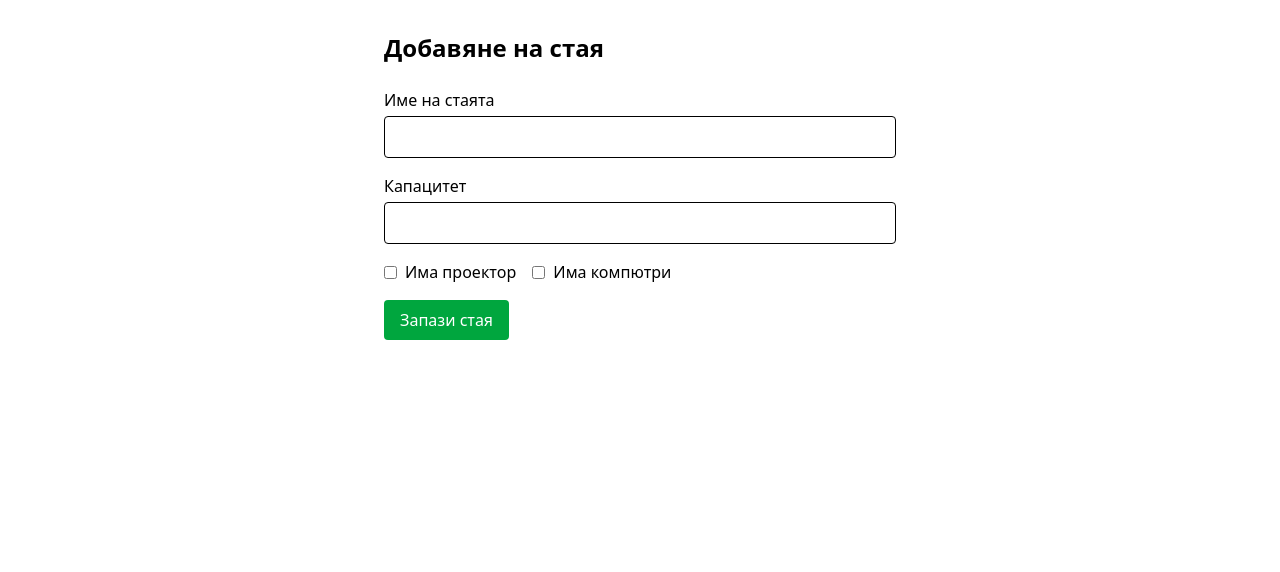
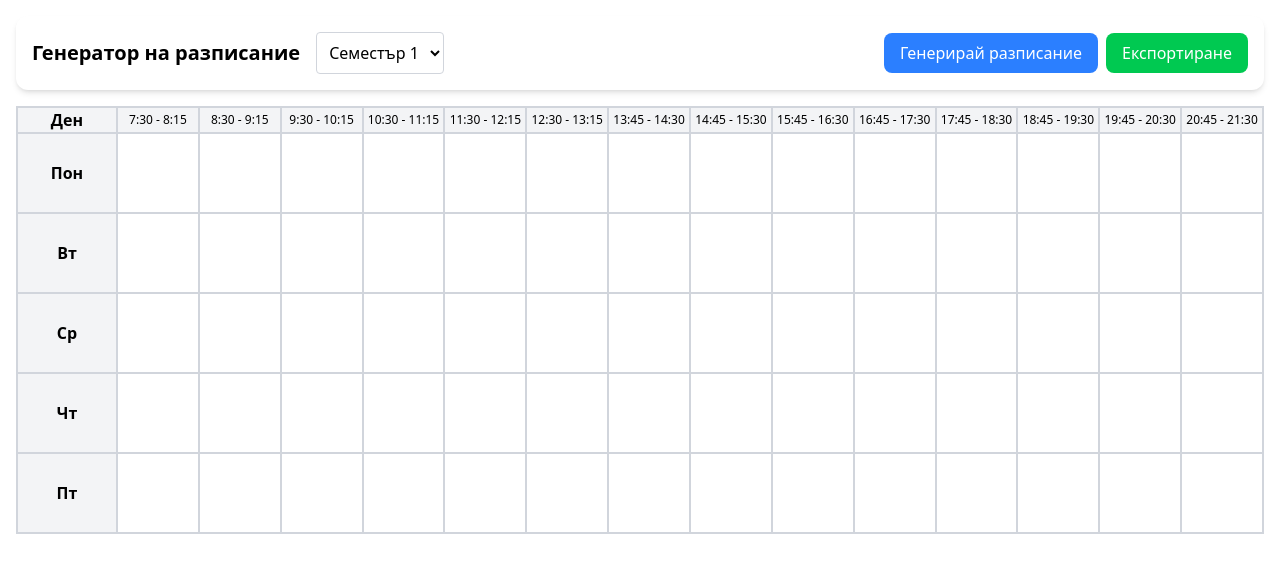
Before and after one commit to pen4aka/ScheduleGenerator, a React (Vite) app in the folder schedule-frontend/: page /dashboard in a window 1280 px wide. Shown: the top 572 px of the page. Built offline with nearby package versions, Linux system fonts and the light colour scheme.

Commit message:
Added Dashboard logic and updates in the ToolBar

```diff
--- a/schedule-frontend/src/App.jsx
+++ b/schedule-frontend/src/App.jsx
@@ -10,7 +10,6 @@ function App() {
         <Route path="/" element={<Login />} />
         <Route path="/admin" element={<AdminPanel />} />
         <Route path="/dashboard" element={<Dashboard />} />
-        {/* <Route path="/schedule" element={<SchedulePage />} /> */}
       </Routes>
     </Router>
   );
--- a/schedule-frontend/src/components/ScheduleGrid.jsx
+++ b/schedule-frontend/src/components/ScheduleGrid.jsx
@@ -59,8 +59,11 @@ function mergeLessons(data) {
   return result;
 }
 
-export default function ScheduleGrid() {
-  const mergedData = mergeLessons(scheduleData);
+export default function ScheduleGrid({ semester }) {
+  const filteredData = scheduleData.filter(
+    (item) => parseInt(item.semester) === semester
+  );
+  const mergedData = mergeLessons(filteredData);
 
   return (
     <div className="grid grid-cols-[100px_repeat(14,1fr)] border border-gray-300">
--- a/schedule-frontend/src/components/Toolbar.jsx
+++ b/schedule-frontend/src/components/Toolbar.jsx
@@ -3,30 +3,25 @@ import React from "react";
 export default function Toolbar({
   onGenerate,
   onExport,
-  selectedSemester,
-  onSemesterChange,
+  semester,
+  setSemester,
 }) {
   return (
-    <div className="flex flex-wrap justify-between items-center mb-4 bg-white shadow-md p-4 rounded-xl gap-4">
-      <div className="flex flex-col sm:flex-row sm:items-center sm:gap-4">
+    <div className="flex flex-col sm:flex-row justify-between items-center mb-4 bg-white shadow-md p-4 rounded-xl space-y-4 sm:space-y-0">
+      <div className="flex flex-col sm:flex-row items-center gap-4">
         <h1 className="text-xl font-bold">Генератор на разписание</h1>
-
-        <div className="mt-2 sm:mt-0">
-          <label className="block text-sm font-medium mb-1">Семестър:</label>
         <select
-            value={selectedSemester}
-            onChange={(e) => onSemesterChange(Number(e.target.value))}
-            className="border rounded px-3 py-1"
+          value={semester}
+          onChange={(e) => setSemester(parseInt(e.target.value))}
+          className="border border-gray-300 rounded p-2"
         >
-            {Array.from({ length: 8 }, (_, i) => (
-              <option key={i + 1} value={i + 1}>
+          {[...Array(8)].map((_, i) => (
+            <option key={i} value={i + 1}>
               Семестър {i + 1}
             </option>
           ))}
         </select>
       </div>
-      </div>
-
       <div className="space-x-2">
         <button
           onClick={onGenerate}
--- a/schedule-frontend/src/pages/Dashboard.jsx
+++ b/schedule-frontend/src/pages/Dashboard.jsx
@@ -1,83 +1,34 @@
 import { useState } from "react";
+import Toolbar from "../components/Toolbar";
+import ScheduleGrid from "../components/ScheduleGrid";
+import scheduleData from "../assets/mock-data";
 
 export default function Dashboard() {
-  const [roomName, setRoomName] = useState("");
-  const [capacity, setCapacity] = useState("");
-  const [hasProjector, setHasProjector] = useState(false);
-  const [hasComputers, setHasComputers] = useState(false);
+  const [semester, setSemester] = useState(1);
 
-  const handleSubmit = (e) => {
-    e.preventDefault();
+  const handleGenerate = () => {
+    alert("Генериране на разписание за семестър " + semester);
+  };
 
-    const roomData = {
-      name: roomName,
-      capacity: parseInt(capacity),
-      projector: hasProjector ? "да" : "не",
-      computers: hasComputers ? "да" : "не",
-    };
-
-    console.log("Стая за изпращане:", roomData);
-
-    setRoomName("");
-    setCapacity("");
-    setHasProjector(false);
-    setHasComputers(false);
+  const handleExport = () => {
+    const blob = new Blob([JSON.stringify(scheduleData, null, 2)], {
+      type: "application/json",
+    });
+    const link = document.createElement("a");
+    link.href = URL.createObjectURL(blob);
+    link.download = "schedule.json";
+    link.click();
   };
 
   return (
-    <div className="p-8 max-w-xl mx-auto">
-      <h2 className="text-2xl font-bold mb-6">Добавяне на стая</h2>
-      <form onSubmit={handleSubmit} className="space-y-4">
-        <div>
-          <label className="block mb-1 font-medium">Име на стаята</label>
-          <input
-            type="text"
-            value={roomName}
-            onChange={(e) => setRoomName(e.target.value)}
-            className="w-full border p-2 rounded"
-            required
-          />
-        </div>
-
-        <div>
-          <label className="block mb-1 font-medium">Капацитет</label>
-          <input
-            type="number"
-            value={capacity}
-            onChange={(e) => setCapacity(e.target.value)}
-            className="w-full border p-2 rounded"
-            required
-          />
-        </div>
-
-        <div className="flex items-center space-x-4">
-          <label className="flex items-center">
-            <input
-              type="checkbox"
-              checked={hasProjector}
-              onChange={(e) => setHasProjector(e.target.checked)}
-              className="mr-2"
-            />
-            Има проектор
-          </label>
-          <label className="flex items-center">
-            <input
-              type="checkbox"
-              checked={hasComputers}
-              onChange={(e) => setHasComputers(e.target.checked)}
-              className="mr-2"
-            />
-            Има компютри
-          </label>
-        </div>
-
-        <button
-          type="submit"
-          className="bg-green-600 text-white px-4 py-2 rounded hover:bg-green-700"
-        >
-          Запази стая
-        </button>
-      </form>
+    <div className="p-4">
+      <Toolbar
+        onGenerate={handleGenerate}
+        onExport={handleExport}
+        semester={semester}
+        setSemester={setSemester}
+      />
+      <ScheduleGrid semester={semester} />
     </div>
   );
 }
```
Lines whose indentation alone changed are shown as unchanged.
